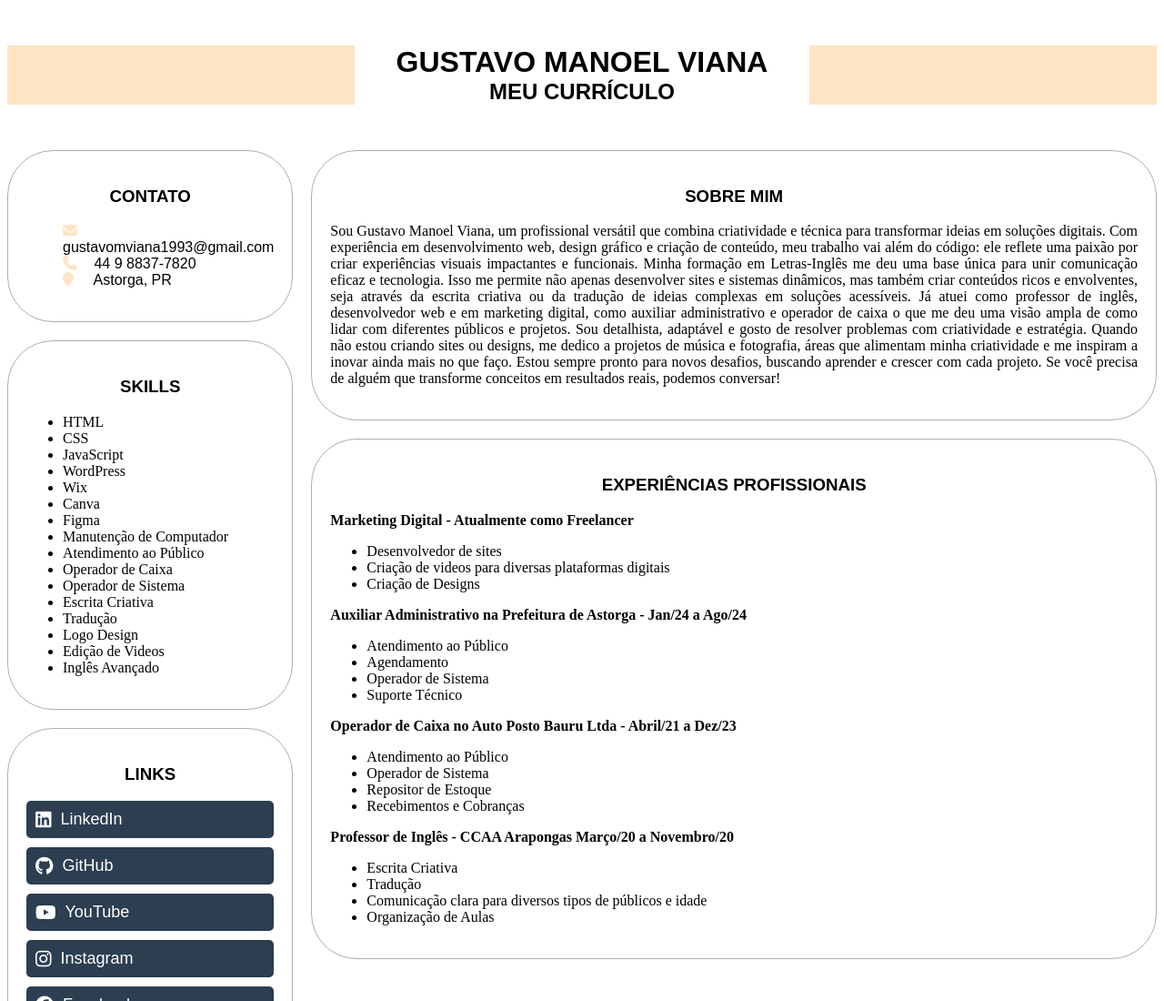
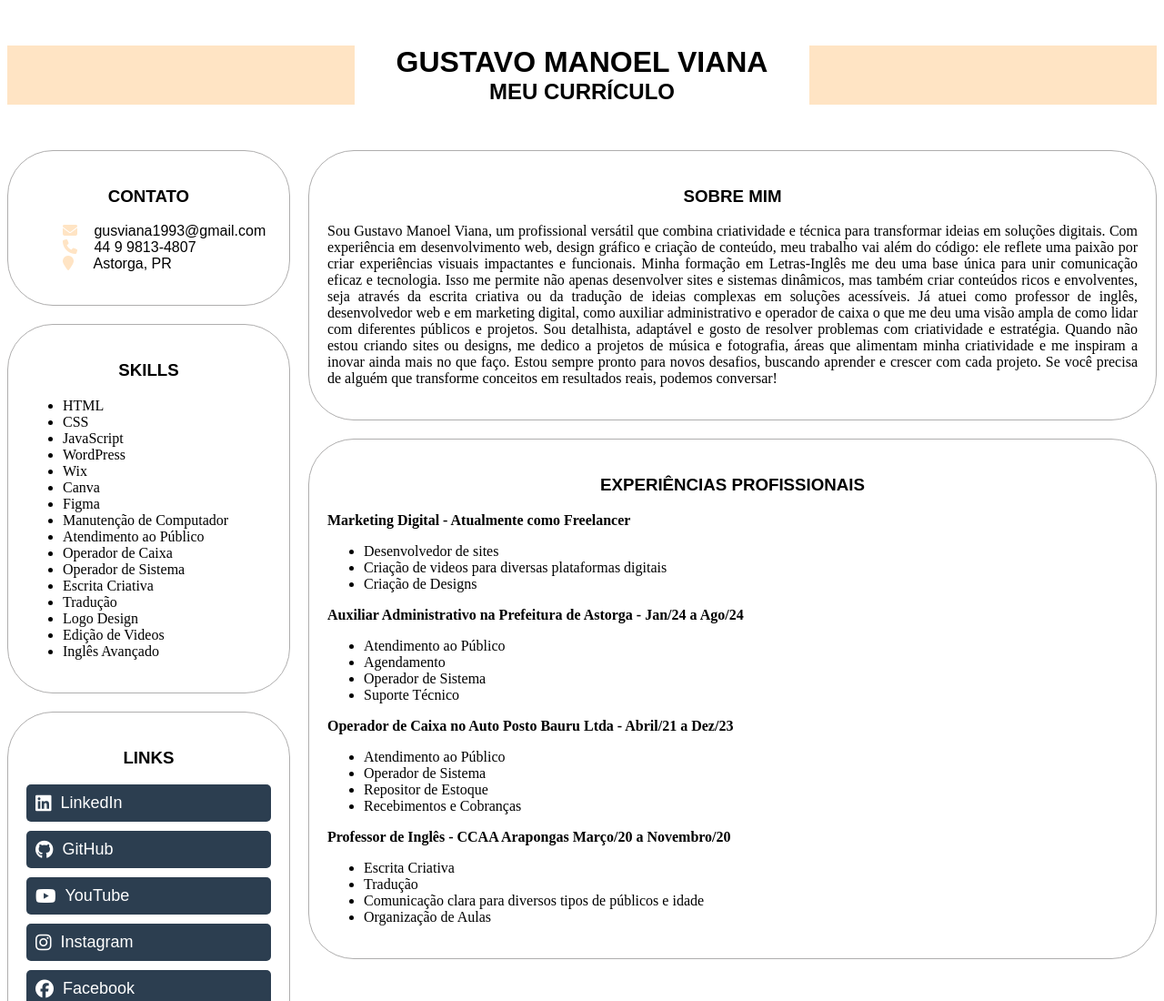
Before and after one commit to Guster93/CurriculoGustavoViana, a plain HTML site: page index.html in a window 1280 px wide. Shown: the top 1100 px of the page at 91% size. Drawn offline with Linux system fonts and the light colour scheme; a web font is replaced by a local one.

Commit message:
Update index.html

```diff
--- a/index.html
+++ b/index.html
@@ -25,8 +25,8 @@
             <div class="card">
                 <h3>Contato</h3>
                 <ul id="contact">
-                    <li class="contact-btn"><i class="fa-solid fa-envelope"></i> gustavomviana1993@gmail.com</li>
-                    <li class="contact-btn"><i class="fa-solid fa-phone"></i> 44 9 8837-7820</a></li>
+                    <li class="contact-btn"><i class="fa-solid fa-envelope"></i> gusviana1993@gmail.com</li>
+                    <li class="contact-btn"><i class="fa-solid fa-phone"></i> 44 9 9813-4807</a></li>
                     <a href="https://www.google.com/maps/place/Astorga,+Paran%C3%A1/" target="_blank" class="contact-btn">
                         <i class="fa-solid fa-location-pin"></i> Astorga, PR
                     </a>
@@ -57,7 +57,7 @@
             <div class="card">
                 <h3>Links</h3>
                 <div class="link-buttons">
-                    <a href="https://www.linkedin.com/in/gustavo-manoel-viana-556b75316/" target="_blank" class="link-btn">
+                    <a href="https://www.linkedin.com/in/gustavo-viana-6a18b0360/" target="_blank" class="link-btn">
                         <i class="fa-brands fa-linkedin"></i> LinkedIn
                     </a>
                     <a href="https://github.com/Guster93" target="_blank" class="link-btn">
@@ -66,13 +66,13 @@
                     <a href="https://www.youtube.com/@LofiLostinLifeProjects" target="_blank" class="link-btn">
                         <i class="fa-brands fa-youtube"></i> YouTube
                     </a>
-                    <a href="https://www.instagram.com/gustavo_m_viana/" target="_blank" class="link-btn">
+                    <a href="https://www.instagram.com/lost_in_life_projects/" target="_blank" class="link-btn">
                         <i class="fa-brands fa-instagram"></i> Instagram
                     </a>
-                    <a href="https://www.facebook.com/gustavo.vercetti" target="_blank" class="link-btn">
+                    <a href="https://www.facebook.com/profile.php?id=61574527200333" target="_blank" class="link-btn">
                         <i class="fa-brands fa-facebook"></i> Facebook
                     </a>
-                    <a href="https://wa.me/5544988377820" target="_blank" class="link-btn">
+                    <a href="https://wa.me/5544998134807" target="_blank" class="link-btn">
                         <i class="fa-solid fa-phone"></i> WhatsApp
                     </a>
                     <a href="curriculum_Gustavo_Viana_English.pdf" download class="link-btn">
```
